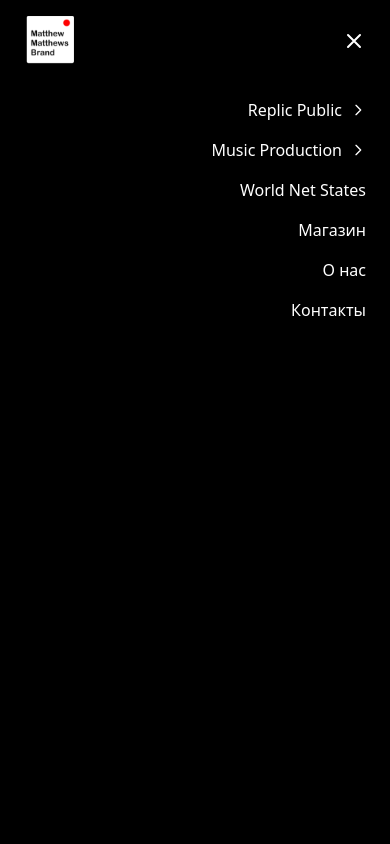
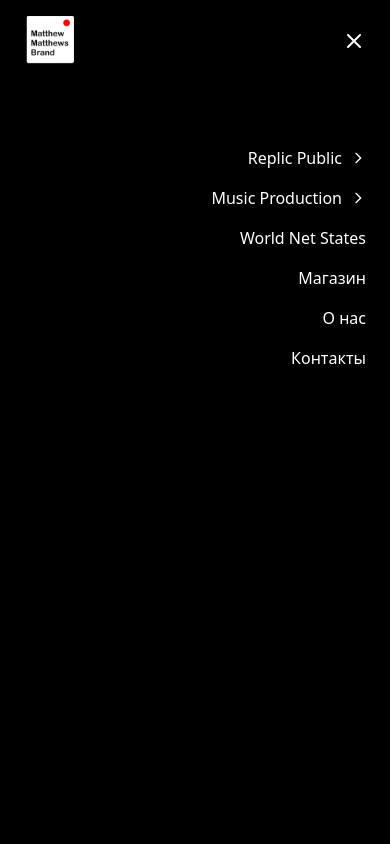
Before and after one commit to IlyaSkach/matthewmatthewsbrand, a React (Create React App) app: page / in a window 390 px wide. Both pictures are taken after a click on the button 354 px from the left and 41 px from the top of the page. Shown: the top 844 px of the page. Built offline with nearby package versions, Linux system fonts and the light colour scheme.

Commit message:
add new header fixing

```diff
--- a/src/components/Header.jsx
+++ b/src/components/Header.jsx
@@ -267,7 +267,7 @@
           </div>
 
           {/* Контент меню */}
-          <div className="flex-1 overflow-y-auto px-6 py-4">
+          <div className="flex-1 overflow-y-auto px-6 py-4 mt-12">
             {currentSubMenu === null ? (
               <nav className="flex flex-col items-end space-y-4">
                 <button
```
